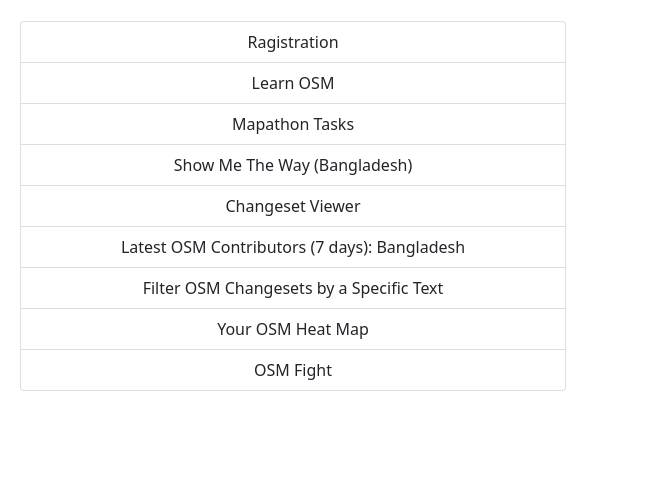
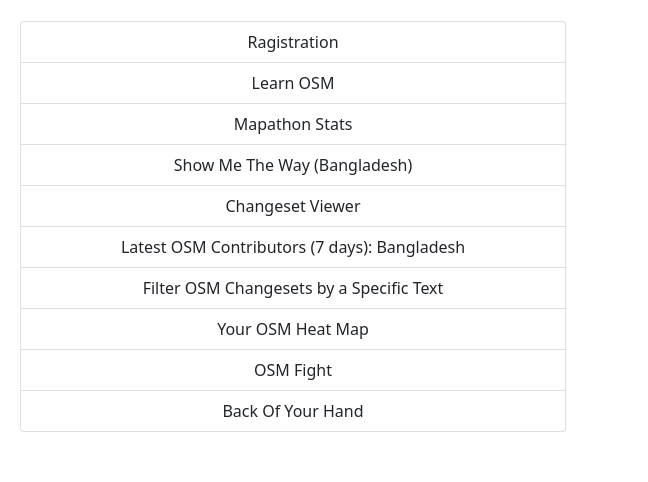
Before and after one commit to mapbd/Mapathon, a plain HTML site: page index.html in a window 1280 px wide. Shown: the part 196-678 px from the top of the page, 632-1280 px from the left. Drawn offline with Linux system fonts and the light colour scheme.

Commit message:
Update index.html

```diff
--- a/index.html
+++ b/index.html
@@ -31,13 +31,14 @@
         <div class="list-group text-center pt-3 mt-2">
           <a  href="https://www.eventbrite.com/e/bangladesh-geo-week-celebration-2021-registration-208583648307" class="list-group-item list-group-item-action">Ragistration</a>
           <a  href="https://learnosm.org/en/" class="list-group-item list-group-item-action">Learn OSM</a>
-          <a href="tasks/index.html"class="list-group-item list-group-item-action">Mapathon Tasks</a>
+          <a href="https://mapbd.github.io/stats/"class="list-group-item list-group-item-action">Mapathon Stats</a>
           <a  href="https://osmlab.github.io/show-me-the-way/#bounds=20.45275,87.31934,27.15692,93.14209"class="list-group-item list-group-item-action">Show Me The Way (Bangladesh)</a>
           <a  href="cv/index.html"class="list-group-item list-group-item-action">Changeset Viewer</a>
           <a href="https://resultmaps.neis-one.org/newestosm?c=Bangladesh#2/36.0/-10.5"class="list-group-item list-group-item-action">Latest OSM Contributors (7 days): Bangladesh</a>
           <a href="https://resultmaps.neis-one.org/osm-changesets#2/34.0/1.4"class="list-group-item list-group-item-action">Filter OSM Changesets by a Specific Text</a>
           <a href="https://yosmhm.neis-one.org/"class="list-group-item list-group-item-action">Your OSM Heat Map</a>
           <a href="http://osmfight.neis-one.org/"class="list-group-item list-group-item-action">OSM Fight</a>
+          <a href="https://backofyourhand.com/"class="list-group-item list-group-item-action">Back Of Your Hand</a>
 
 
 
```
